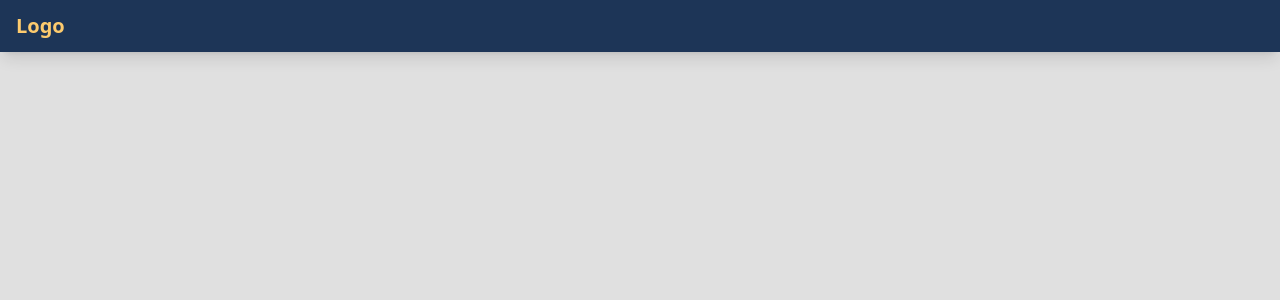
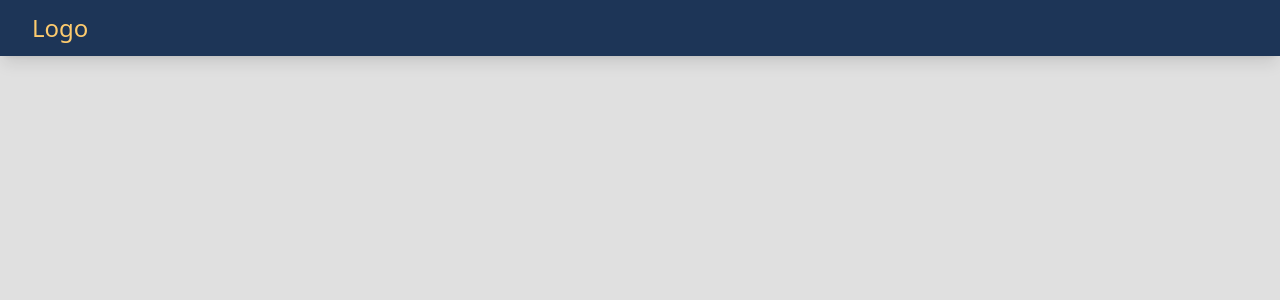
Before and after one commit to rashad3412/moveTemplateReact, a React (Vite) app: page / in a window 1280 px wide. Shown: the top 300 px of the page. Built offline with nearby package versions, Linux system fonts and the light colour scheme.

Commit message:
added more features to navBar

```diff
--- a/src/components/NavBar.jsx
+++ b/src/components/NavBar.jsx
@@ -4,35 +4,34 @@ const NavBar = () => {
   const [isOpen, setIsOpen] = useState(false);
 
   return (
-    <nav className="bg-royalBlue text-white fixed top-0 left-0 w-full shadow-lg z-50">
+    <nav className="bg-royalBlue  text-white fixed top-0 left-0 w-full shadow-lg z-50">
       <div className="max-w-7xl mx-auto flex items-center justify-between px-4 py-3">
         {/* Logo */}
-        <a href="#" className="text-xl font-bold text-deepYellow">
+        <a href="#" className="text-2xl  text-deepYellow px-4 font-medium ">
           Logo
         </a>
 
         {/* Hamburger Icon */}
         <button
-          className={`flex justify-center items-center w-10 h-10 border border-transparent rounded text-4xl cursor-pointer md:hidden text-deepYellow focus:outline-none transition duration-300 ${
-            isOpen ? "hover:border-lightGray hover:bg-transparent" : ""
-          }`}
+          className="flex justify-center items-center w-10 h-10 border border-transparent rounded text-4xl cursor-pointer md:hidden text-deepYellow focus:outline-none transition duration-300 "
           onClick={() => setIsOpen(!isOpen)}
           aria-label="Toggle menu"
         >
-          {isOpen ? "☰" : "☰"}
+          <div className="text-2xl">{isOpen ? "x" : "☰"}</div>
         </button>
+      </div>
 
-        {/* Navigation Links */}
+      {/* Dropdown Menu */}
       <div
-          className={`${
-            isOpen ? "opacity-100 visible" : "opacity-0 invisible"
-          } w-3/4 md:w-auto absolute md:relative top-20 md:top-auto left-1/2 md:left-auto transform md:transform-none -translate-x-1/2 md:translate-x-0 bg-royalBlue md:bg-transparent md:flex rounded-lg transition-all duration-700 ease-in-out`}
+        className={`overflow-hidden bg-royalBlue transition-all duration-500 ease-in-out   ${
+          isOpen ? "max-h-80 py-4" : "max-h-0"
+        }`}
       >
-          <ul className="flex flex-col md:flex-row gap-2 font-Playfair tracking-widest text-xl p-4 md:p-0 md:border-none justify-center items-center font-extralight border-deepYellow border-2 rounded-lg ">
+        <ul className="overflow-y-auto max-h-60 flex flex-col tracking-widest text-md px-4 font-sans font-thin ">
           <li>
             <a
               href="#"
-                className="block py-2 md:py-0 px-3 hover:underline hover:decoration-deepYellow transition-all duration-300 cursor-pointer"
+              className="block py-2 px-3 w-full text-left hover:bg-deepYellow hover:bg-opacity-20 hover:font-medium transition-all duration-300 cursor-pointer  "
             >
               Home
             </a>
@@ -40,7 +39,7 @@ const NavBar = () => {
           <li>
             <a
               href="#"
-                className="block py-2 md:py-0 px-3 hover:underline hover:decoration-deepYellow transition-all duration-300 cursor-pointer"
+              className="block py-2 px-3 w-full text-left hover:bg-deepYellow hover:bg-opacity-20 hover:font-medium transition-all duration-300 cursor-pointer "
             >
               About
             </a>
@@ -48,22 +47,45 @@ const NavBar = () => {
           <li>
             <a
               href="#"
-                className="block py-2 md:py-0 px-3 hover:underline hover:decoration-deepYellow transition-all duration-300 cursor-pointer"
+              className="block py-2 px-3 w-full text-left hover:bg-deepYellow hover:bg-opacity-20 hover:font-medium transition-all duration-300 cursor-pointer "
             >
-                Company
+              Pages
             </a>
           </li>
           <li>
             <a
               href="#"
-                className="block py-2 md:py-0 px-3 hover:underline hover:decoration-deepYellow transition-all duration-300 cursor-pointer"
+              className="block py-2 px-3 w-full text-left hover:bg-deepYellow hover:bg-opacity-20 hover:font-medium transition-all duration-300 cursor-pointer "
+            >
+              Service
+            </a>
+          </li>
+          <li>
+            <a
+              href="#"
+              className="block py-2 px-3 w-full text-left hover:bg-deepYellow hover:bg-opacity-20 hover:font-medium transition-all duration-300 cursor-pointer "
+            >
+              Feature
+            </a>
+          </li>
+          <li>
+            <a
+              href="#"
+              className="block py-2 px-3 w-full text-left hover:bg-deepYellow hover:bg-opacity-20 hover:font-medium transition-all duration-300 cursor-pointer "
+            >
+              Blog
+            </a>
+          </li>
+          <li>
+            <a
+              href="#"
+              className="block py-2 px-3 w-full text-left hover:bg-deepYellow hover:bg-opacity-20 hover:font-medium transition-all duration-300 cursor-pointer "
             >
               Contact
             </a>
           </li>
         </ul>
       </div>
-      </div>
     </nav>
   );
 };
```
Lines whose indentation alone changed are shown as unchanged.
